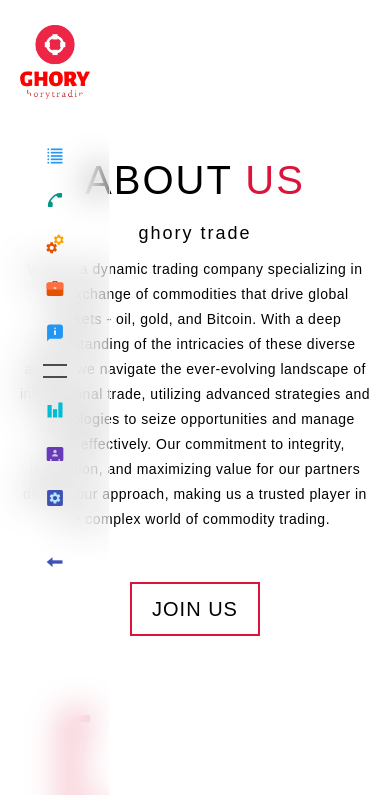
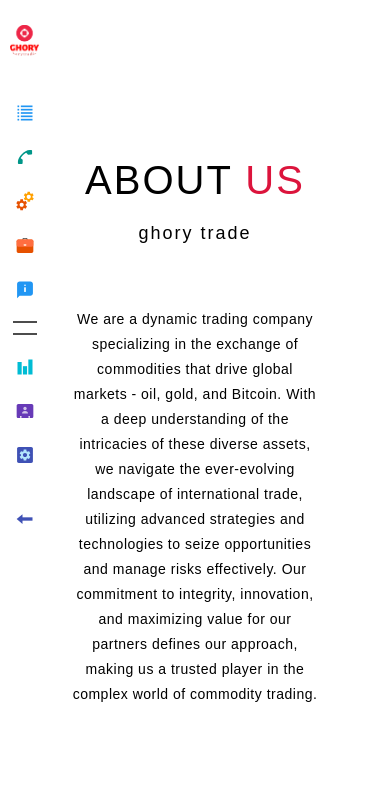
Before and after one commit to ZAIN-BUKHARI/ghory_trade, a Next.js app: page /about in a window 390 px wide. Shown: the top 795 px of the page. Built offline with nearby package versions, Linux system fonts and the light colour scheme.

Commit message:
media query update

```diff
--- a/newComp/About.js
+++ b/newComp/About.js
@@ -13,7 +13,7 @@
       <div class="col-right">
         <h1 class="section-title">About <span>us</span></h1>
         <h2>ghory trade</h2>
-        <p>
+        <p className='Service-Media-P'>
 We are a dynamic trading company specializing in the exchange of commodities that drive global markets - oil, gold, and Bitcoin. With a deep understanding of the intricacies of these diverse assets, we navigate the ever-evolving landscape of international trade, utilizing advanced strategies and technologies to seize opportunities and manage risks effectively. Our commitment to integrity, innovation, and maximizing value for our partners defines our approach, making us a trusted player in the complex world of commodity trading.</p>
         <a href="#" class="cta">Join us</a>
       </div>
--- a/styles/globals.css
+++ b/styles/globals.css
@@ -243,7 +243,8 @@
 @media (max-width: 991px) {
 	/* service section fr media query */
 	.Service-Media-P{
-		padding-left: 100px;
+		margin-left: 10;
+		padding: 50px;
 	}
 
 	.service-bottom{
@@ -263,8 +264,8 @@
 	.MEDIA-LEFT-ABOUT{
 		margin-left: 20px;
 	}
-	/* CONTACT US PAGE MEDIA QUERY  */
-	.MEDIA-LEFT-CONTACT{
+	/* ABOUT US PAGE MEDIA QUERY  */
+	.MEDIA-LEFT-ABOUT{
 		margin-left: 10px;
 	}
 	/* side bar media  */
--- a/styles/sidebar.css
+++ b/styles/sidebar.css
@@ -1,3 +1,4 @@
+
 .sidebar {
     position: fixed;
     top: 0;
@@ -122,3 +123,22 @@
 .links .logout-link {
     margin-top: 20px;
 }
+@media (max-width: 768px) {
+    .sidebar {
+        position: fixed;
+        top: 0;
+        left: 0;
+        width: 50px;
+        height: 100%;
+        display: flex;
+        align-items: center;
+        flex-direction: column;
+        background: rgba(255, 255, 255, 0.2);
+        backdrop-filter: blur(17px);
+        --webkit-backdrop-filter: blur(17px);
+        border-right: 1px solid rgba(255, 255, 255, 0.7);
+        transition: width 0.3s ease;
+        z-index: 10;
+        font-size: 20px;
+    }
+}
```
